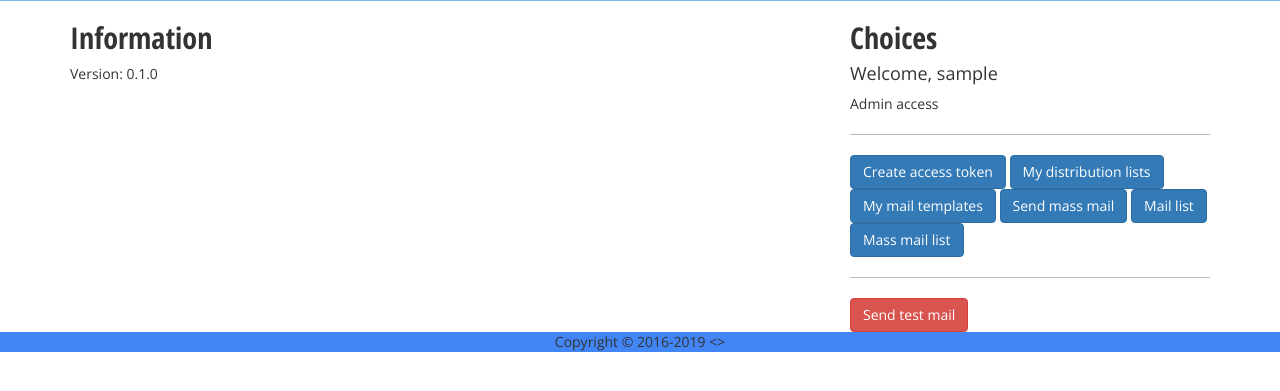
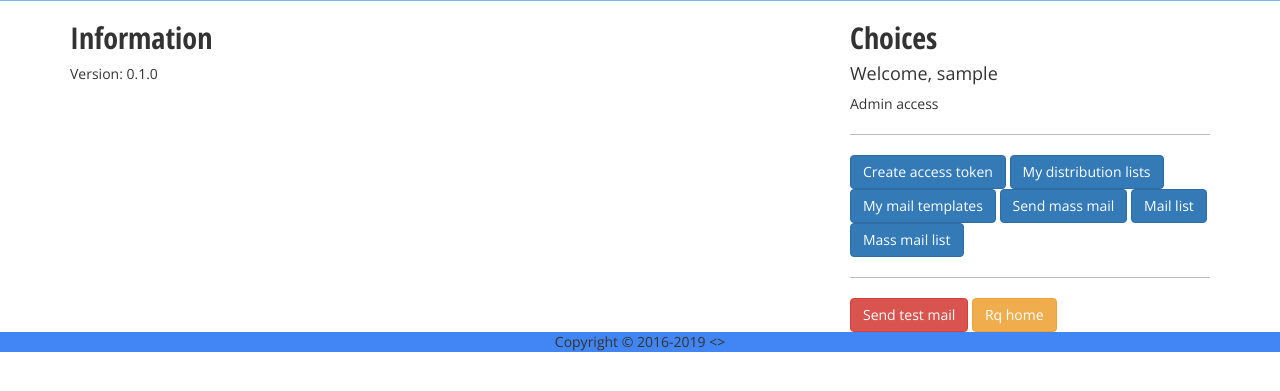
Before and after one commit to spapas/mailer_server, a Django app: page / in a window 1280 px wide. Shown: the part 331-722 px from the top of the page. Run offline with Django 3.2, Linux system fonts and the light colour scheme; the visitor is signed in with stand-in values (Sample User, id 1); parts of the project's set-up code (start-up, migrations or seed data) failed here and were passed over; some libraries are stand-ins or nearby versions.

Commit message:
add link to rq admin

```diff
--- a/templates/home.html
+++ b/templates/home.html
@@ -84,6 +84,7 @@
                     {% if perms.core.admin %}
                         <hr />
                         <a class='btn btn-danger' href='{% url "send_test_email" %}'>Send test mail</a>
+                        <a class='btn btn-warning' href='{% url "rq_home" %}'>Rq home</a>
                     {% endif %}
 
                 {% endif %}
```
